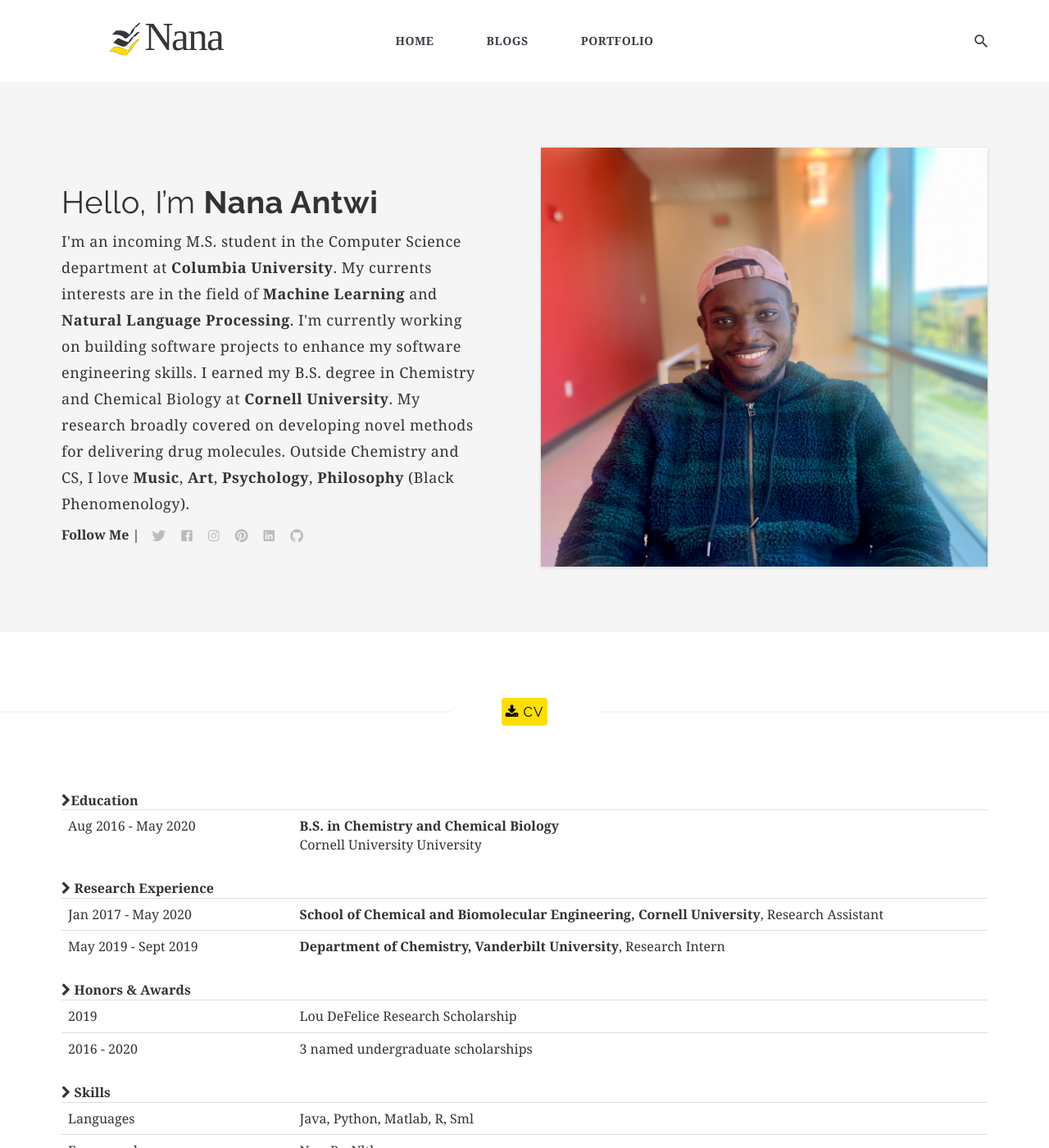
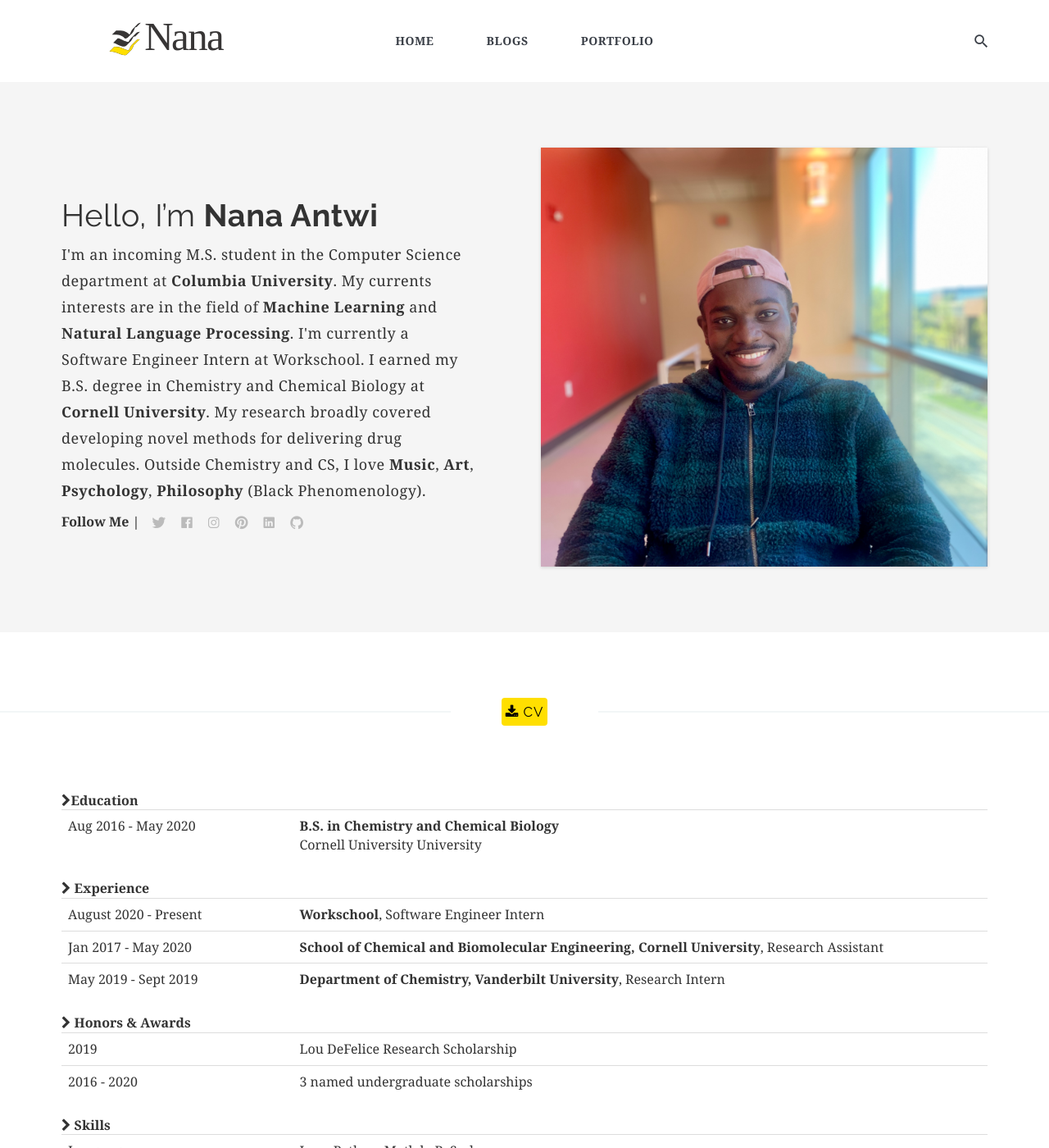
Before and after one commit to Antwi007/Antwi007.github.io, a Jekyll site: the page built from index.markdown, in a window 1280 px wide and 1400 px high. Shown: the whole window at 82% size. Built offline with Jekyll 4.4.1, drawn with Linux system fonts in a browser that asks for light colours; nearby versions of some CDN libraries; the list of posts is cut into pages by our own code.

Commit message:
New Changes

```diff
--- a/_data/settings.yml
+++ b/_data/settings.yml
@@ -11,7 +11,7 @@ author:
   name: Nana Antwi
   image: nana_antwi.jpg
   say-hello: Hello, I’m <strong>Nana Antwi</strong>
-  bio: I'm an incoming M.S. student in the Computer Science department at <strong>Columbia University</strong>. My currents interests are in the field of <strong>Machine Learning</strong> and <strong>Natural Language Processing</strong>. I'm currently working on building software projects to enhance my software engineering skills. I earned my B.S. degree in Chemistry and Chemical Biology at <strong>Cornell University</strong>. My research broadly covered on developing novel methods for delivering drug molecules. Outside Chemistry and CS, I love <strong>Music</strong>, <strong>Art</strong>, <strong>Psychology</strong>, <strong>Philosophy</strong> (Black Phenomenology).
+  bio: I'm an incoming M.S. student in the Computer Science department at <strong>Columbia University</strong>. My currents interests are in the field of <strong>Machine Learning</strong> and <strong>Natural Language Processing</strong>. I'm currently a Software Engineer Intern at Workschool. I earned my B.S. degree in Chemistry and Chemical Biology at <strong>Cornell University</strong>. My research broadly covered developing novel methods for delivering drug molecules. Outside Chemistry and CS, I love <strong>Music</strong>, <strong>Art</strong>, <strong>Psychology</strong>, <strong>Philosophy</strong> (Black Phenomenology).
 
 #-------------------------------
 # Contact links
--- a/_includes/resume.md
+++ b/_includes/resume.md
@@ -10,8 +10,14 @@
 </table>
 
 
-<i class="fa fa-chevron-right"></i> <strong>Research Experience</strong>
+<i class="fa fa-chevron-right"></i> <strong>Experience</strong>
 <table class="table table-hover">
+
+<tr>
+  <td class='col-md-3'>August 2020 - Present</td>
+  <td><strong>Workschool</strong>, Software Engineer Intern</td>
+</tr>
+
 <tr>
   <td class='col-md-3'>Jan 2017 - May 2020</td>
   <td><strong>School of Chemical and Biomolecular Engineering, Cornell University</strong>, Research Assistant</td>
```
Also changed, not shown: 2 other files.
